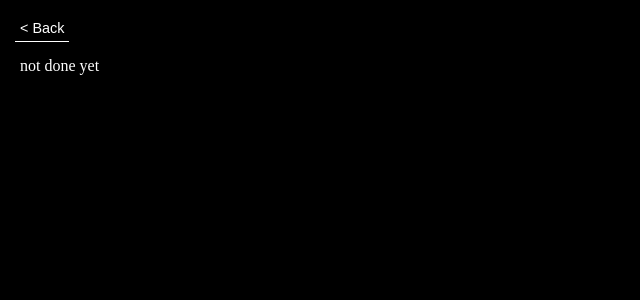
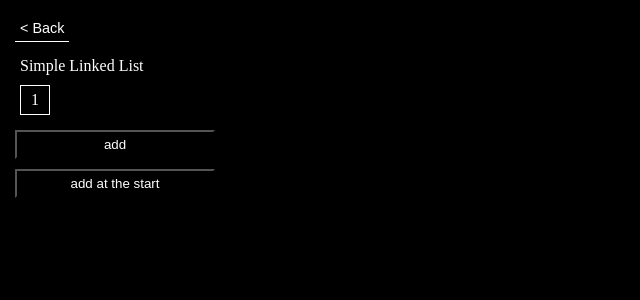
Before and after one commit to GuztaJF-DS/portfolio, a Next.js app: page /dataStructure/linkedList in a window 1280 px wide. Shown: the top 300 px of the page, without its empty margins (0-640 px from the left). Built offline with nearby package versions, Linux system fonts and the light colour scheme.

Commit message:
feat: added simple Linked list + add functions

```diff
--- a/package.json
+++ b/package.json
@@ -9,12 +9,14 @@
     "lint": "next lint"
   },
   "dependencies": {
+    "@types/lodash": "^4.14.191",
     "@types/node": "18.14.2",
     "@types/react": "18.0.28",
     "@types/react-dom": "18.0.11",
     "babel-plugin-styled-components": "^2.0.7",
     "eslint": "8.35.0",
     "eslint-config-next": "13.2.3",
+    "lodash": "^4.17.21",
     "next": "13.2.3",
     "react": "18.2.0",
     "react-dom": "18.2.0",
--- a/src/classes/singleLinkedList/index.ts
+++ b/src/classes/singleLinkedList/index.ts
@@ -1,7 +1,7 @@
 import { Node } from '@/classes/node';
 
 export class SingleLinkedList{
-  head: Node | null = null;
+  head: any;
   constructor(){
     this.head=null
   }
@@ -34,4 +34,8 @@ export class SingleLinkedList{
     lastNode.next=newNode;
     return;
   }
+
+  next(){
+    this.head=this.head.next;
+  }
 }
--- /dev/null
+++ b/src/components/SimpleList/index.tsx
@@ -0,0 +1,46 @@
+import React, { useState, useEffect } from 'react'
+import _ from 'lodash';
+import { SingleLinkedList } from '@/classes/singleLinkedList';
+import { Square, SquareContainer, StyledButton } from './style';
+
+export default function SimpleList() {
+  const [list,setList] = useState(new SingleLinkedList().push(1));
+  const [filteredList, setFilteredList] = useState<any[]>([]);
+
+  useEffect(()=>{
+    const copyList = _.clone(list);
+    let updatedList=[];
+    while(copyList.head!==null){
+      updatedList.unshift(copyList.head.data);
+      copyList.next();
+    }
+    setFilteredList(updatedList);
+  },[list]);
+
+  const AddList = () =>{
+    const copyList = _.clone(list);
+    copyList.push(2);
+    setList(copyList);
+  }
+
+  const UnshiftList = () =>{
+    const copyList = _.clone(list);
+    copyList.unshift(2);
+    setList(copyList);
+  }
+
+  return (
+    <main>
+      <p>
+        Simple Linked List
+      </p>
+      <SquareContainer>
+        {filteredList.map((i, index)=>{
+          return (<Square key={index}>{i}</Square>)
+        })}
+      </SquareContainer>
+      <StyledButton onClick={AddList}>add</StyledButton>
+      <StyledButton onClick={UnshiftList}>add at the start</StyledButton>
+    </main>
+  );
+}
--- /dev/null
+++ b/src/components/SimpleList/style.ts
@@ -0,0 +1,18 @@
+import Styled from "styled-components";
+
+export const SquareContainer = Styled.div`
+  display: flex;
+  flex-direction: row;
+`
+
+export const Square = Styled.div`
+  border: 1px solid white;
+  width: 30px;
+  text-align:center;
+  margin-right:5px;
+`
+
+export const StyledButton = Styled.button`
+  width: 200px;
+  margin-top:10px;
+`
--- a/src/pages/dataStructure/linkedList/index.tsx
+++ b/src/pages/dataStructure/linkedList/index.tsx
@@ -1,14 +1,13 @@
 import React from 'react'
 import { BackButton } from '@/components/BackButton';
+import SimpleList from '@/components/SimpleList';
 
 export default function LinkedList() {
   return (
     <>
       <main>
       <BackButton />
-        <p>
-          not done yet
-        </p>
+      <SimpleList />
       </main>
     </>
   );
```
Also changed, not shown: 1 other file (tests, documents, lock files or other folders).
